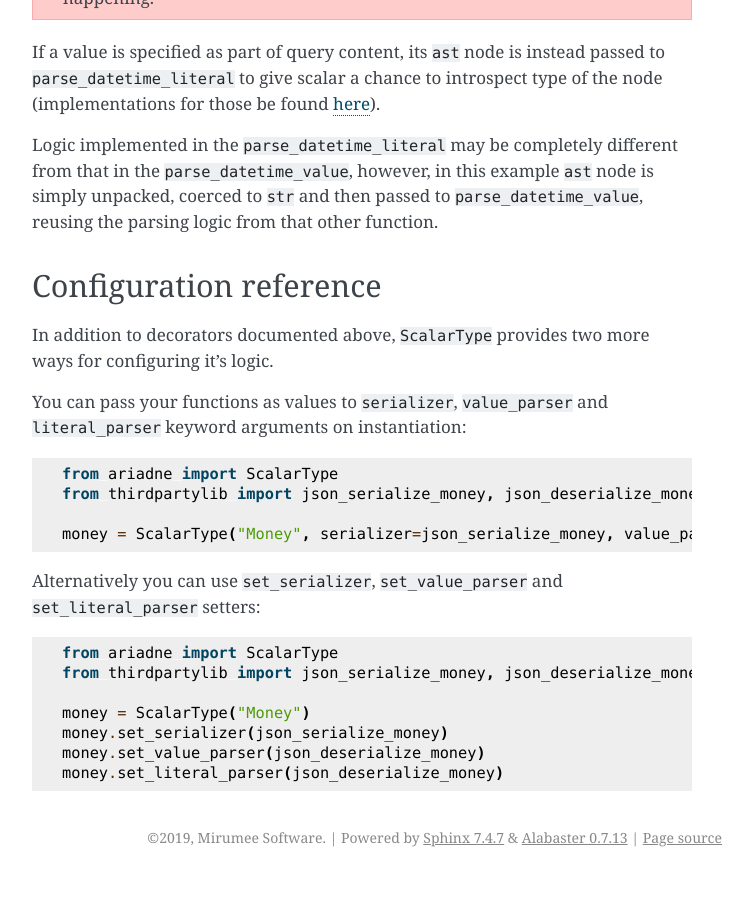
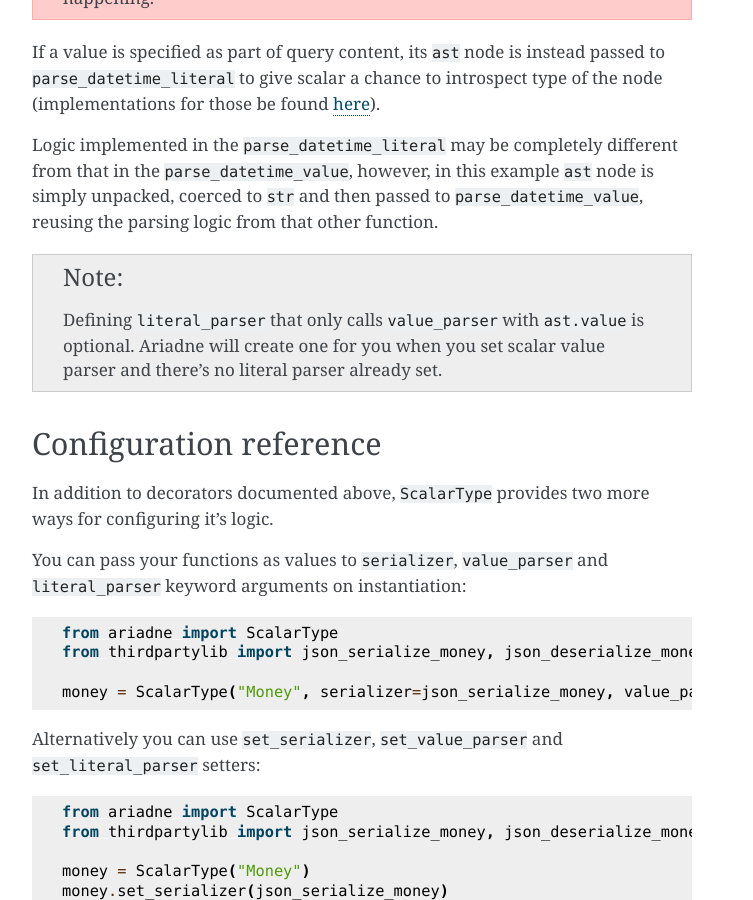
Before and after one commit to mirumee/ariadne, a Sphinx documentation site: the page built from docs/scalars.rst, in a window 1280 px wide and 900 px high, scrolled down 3667 px. Shown: the whole window, without its empty margins (388-1141 px from the left). Built offline with Sphinx 7.4.7, drawn with Linux system fonts in a browser that asks for light colours; before the commit the page ends 4544 px from its top, so only the background shows below that.

Commit message:
Add docs

```diff
--- a/docs/scalars.rst
+++ b/docs/scalars.rst
@@ -126,6 +126,9 @@ If a value is specified as part of query content, its ``ast`` node is instead pa
 
 Logic implemented in the ``parse_datetime_literal`` may be completely different from that in the ``parse_datetime_value``, however, in this example ``ast`` node is simply unpacked, coerced to ``str`` and then passed to ``parse_datetime_value``, reusing the parsing logic from that other function.
 
+.. note::
+   Defining ``literal_parser`` that only calls ``value_parser`` with ``ast.value`` is optional. Ariadne will create one for you when you set scalar value parser and there's no literal parser already set.
+
 
 Configuration reference
 -----------------------
```
